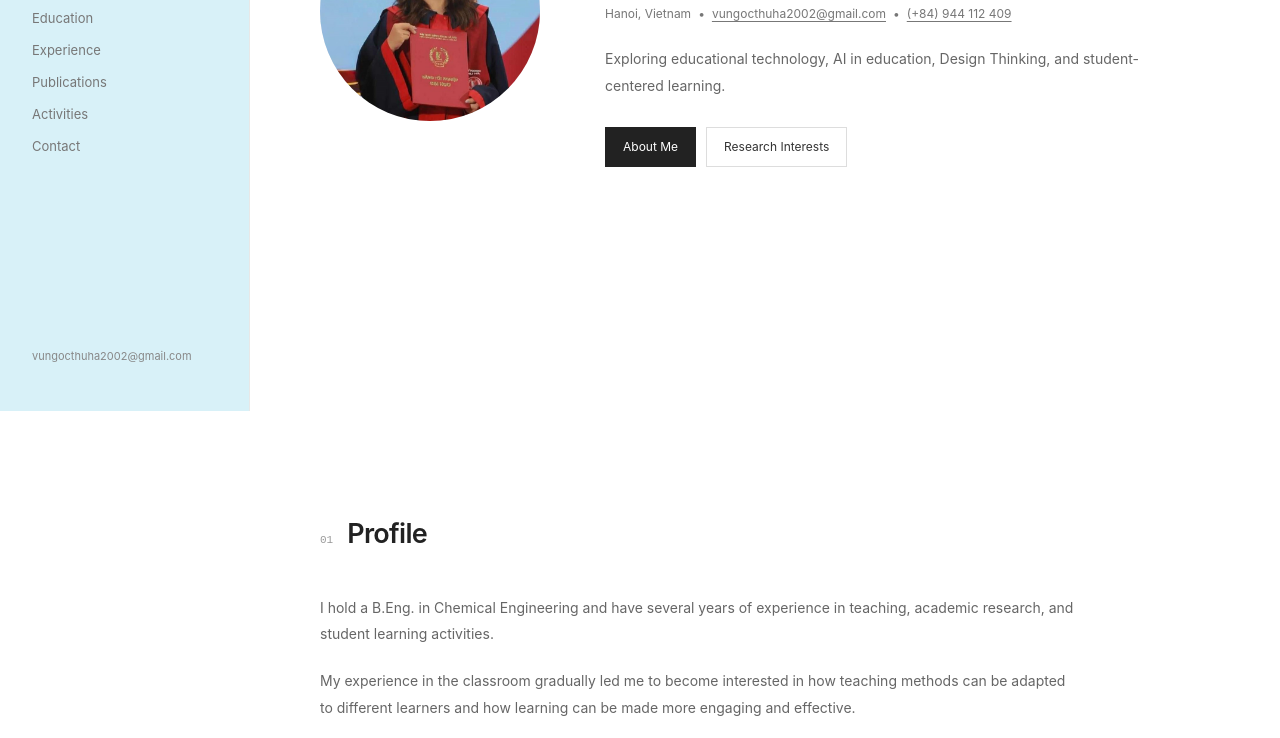
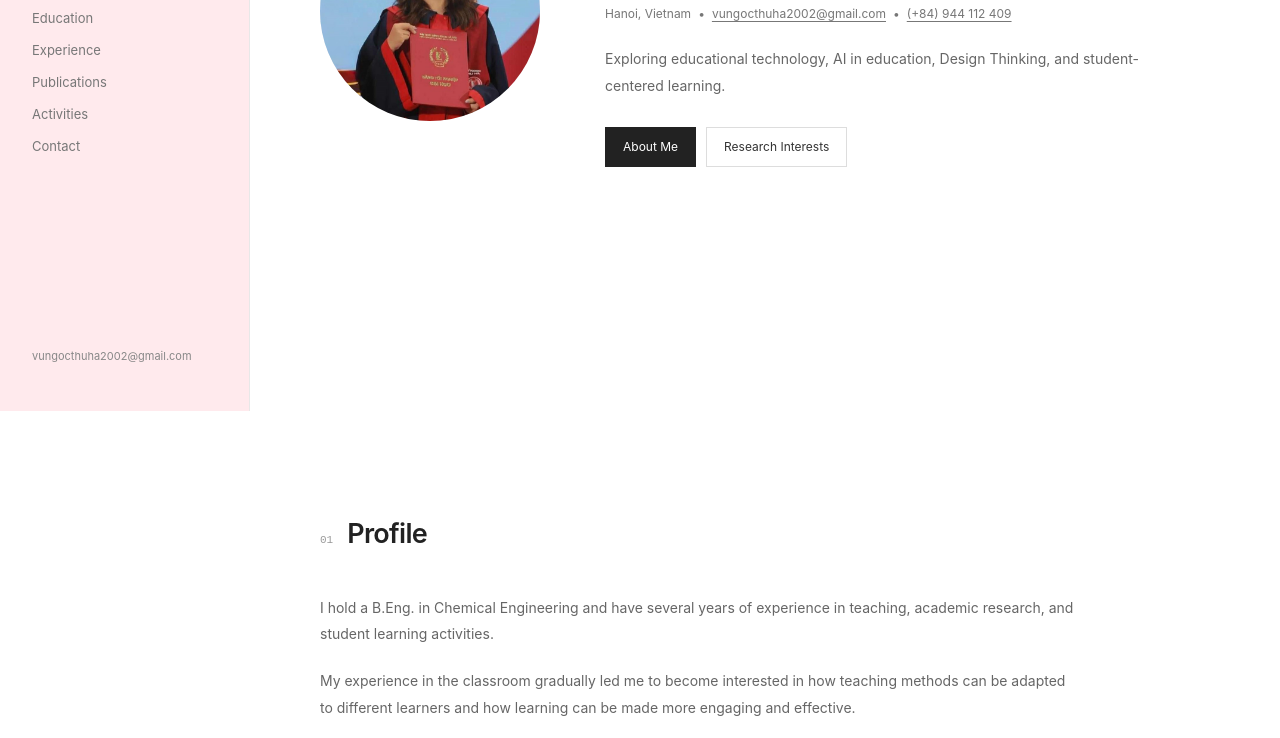
Before and after one commit to vungocthuha/vungocthuha.github.io, a plain HTML site: page index.html in a window 1280 px wide. Shown: the part 389-1127 px from the top of the page. Drawn offline with Linux system fonts and the light colour scheme.

Commit message:
Update style.css

```diff
--- a/style.css
+++ b/style.css
@@ -39,7 +39,7 @@ a {
     width: 250px; height: 100vh;
     padding: 45px 32px;
     border-right: 1px solid #e8e8e8;
-    background: #d8f1f8;
+    background: #ffeaed;
     display: flex;
     flex-direction: column;
     z-index: 100;
```
